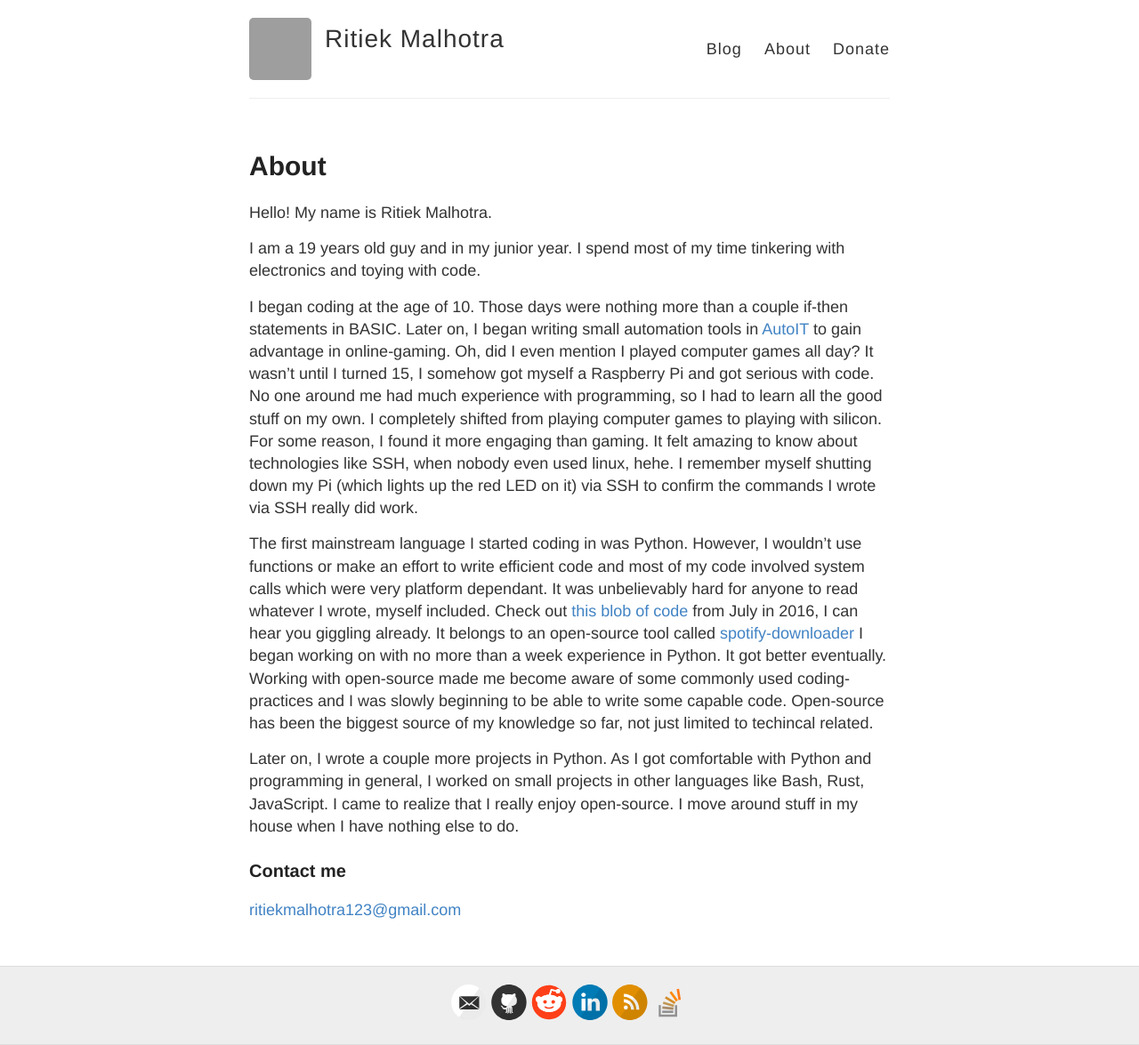
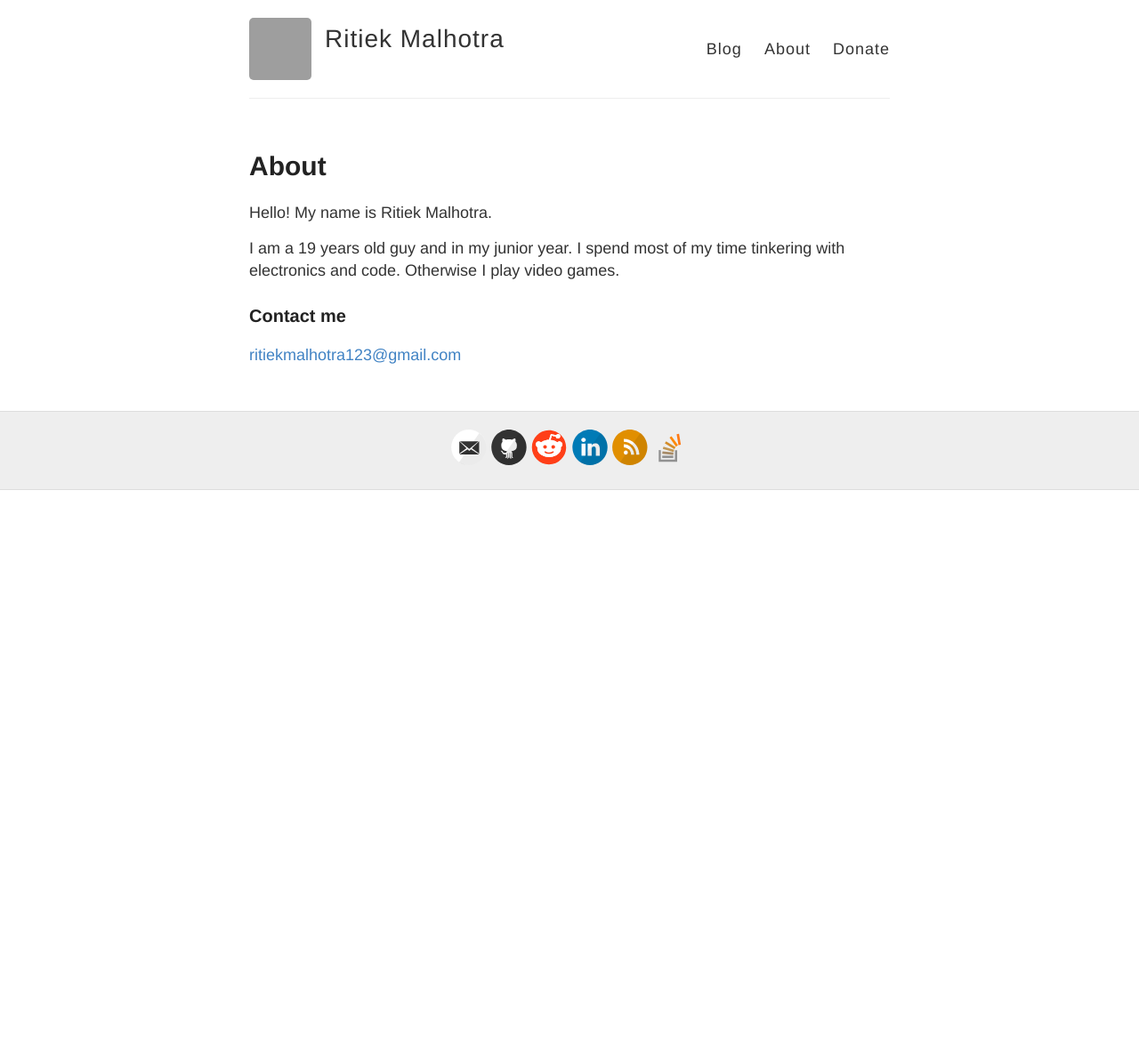
Before and after one commit to ritiek/ritiek.github.io, a Jekyll site: the page built from about.md, in a window 1280 px wide. Shown: the whole page at 89% size. Built offline with Jekyll 4.4.1, drawn with Linux system fonts in a browser that asks for light colours; after the commit the page ends 900 px from its top, so only the background shows below that; grey boxes are pictures that could not be loaded.

Commit message:
Remove details on me

```diff
--- a/about.md
+++ b/about.md
@@ -6,14 +6,8 @@ permalink: /about/
 
 Hello! My name is Ritiek Malhotra.
 
-I am a 19 years old guy and in my junior year. I spend most of my time tinkering with electronics and toying with code.
-
-I began coding at the age of 10. Those days were nothing more than a couple if-then statements in BASIC. Later on, I began writing small automation tools in [AutoIT](https://www.autoitscript.com/site/autoit/) to gain advantage in online-gaming. Oh, did I even mention I played computer games all day?
-It wasn't until I turned 15, I somehow got myself a Raspberry Pi and got serious with code. No one around me had much experience with programming, so I had to learn all the good stuff on my own. I completely shifted from playing computer games to playing with silicon. For some reason, I found it more engaging than gaming. It felt amazing to know about technologies like SSH, when nobody even used linux, hehe. I remember myself shutting down my Pi (which lights up the red LED on it) via SSH to confirm the commands I wrote via SSH really did work.
-
-The first mainstream language I started coding in was Python. However, I wouldn't use functions or make an effort to write efficient code and most of my code involved system calls which were very platform dependant. It was unbelievably hard for anyone to read whatever I wrote, myself included. Check out [this blob of code](https://github.com/ritiek/spotify-downloader/blob/b473f8f3cd0f7f2b00cd39a4eb8f907264162ce0/YTMusic.py) from July in 2016, I can hear you giggling already. It belongs to an open-source tool called [spotify-downloader](https://github.com/ritiek/spotify-downloader) I began working on with no more than a week experience in Python. It got better eventually. Working with open-source made me become aware of some commonly used coding-practices and I was slowly beginning to be able to write some capable code. Open-source has been the biggest source of my knowledge so far, not just limited to techincal related.
-
-Later on, I wrote a couple more projects in Python. As I got comfortable with Python and programming in general, I worked on small projects in other languages like Bash, Rust, JavaScript. I came to realize that I really enjoy open-source. I move around stuff in my house when I have nothing else to do.
+I am a 19 years old guy and in my junior year. I spend most of my time tinkering with electronics and code.
+Otherwise I play video games.
 
 ### Contact me
 
```
